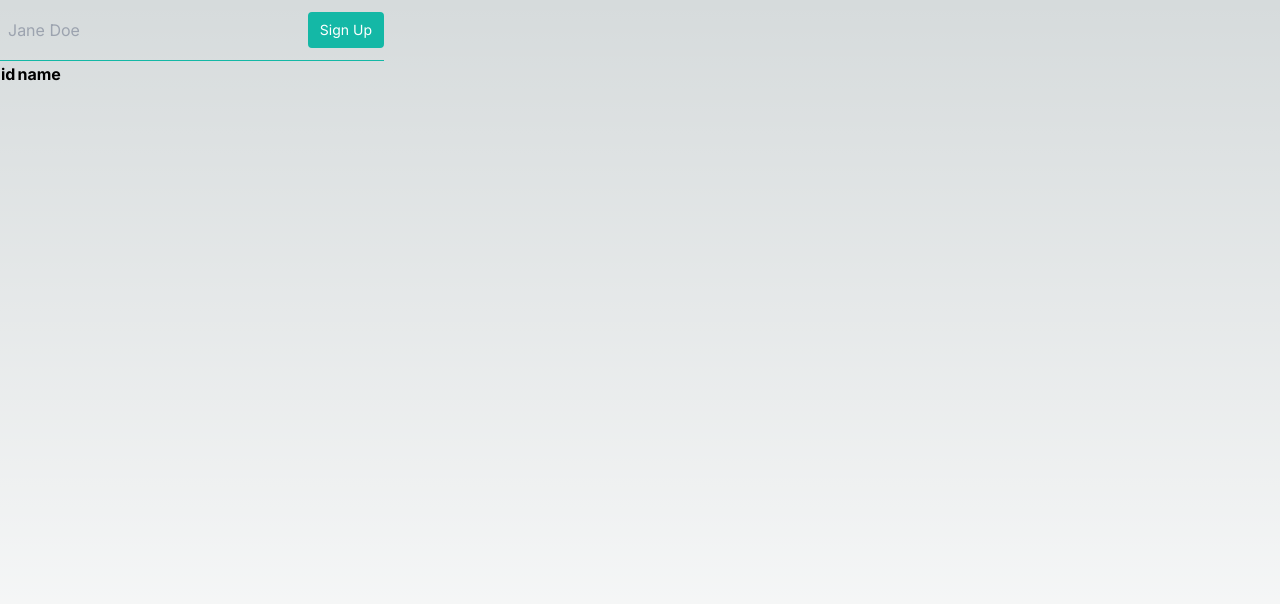
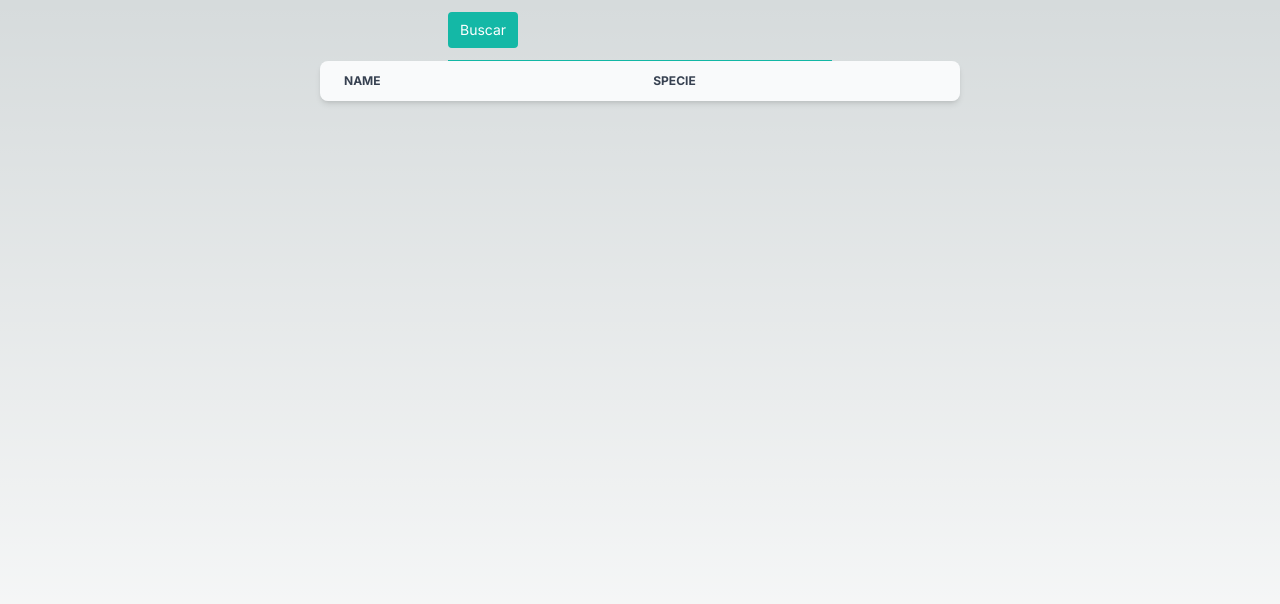
Before and after one commit to julianarce1995/Portafolio, a Next.js app: page / in a window 1280 px wide. Shown: the top 604 px of the page. Built offline with nearby package versions, Linux system fonts and the light colour scheme.

Commit message:
adding styles

```diff
--- a/src/app/page.js
+++ b/src/app/page.js
@@ -1,50 +1,58 @@
-
 "use client";
 
-import { useAppDispatch, useAppSelector } from "../store/hooks"
-import { selectCasasInfo } from "@/store/selector/casasSelector"
-import { useDispatch } from "react-redux"
+import { useAppDispatch, useAppSelector } from "../store/hooks";
+import { selectCasasInfo } from "@/store/selector/casasSelector";
+import { useDispatch } from "react-redux";
 
-import { casasApi } from "@/store/slices/casasSlice"
-import { useEffect, useState } from "react"
-
-
+import { casasApi } from "@/store/slices/casasSlice";
+import { useEffect, useState } from "react";
 
 export default function Home() {
-  const dispatch = useAppDispatch()
-  const info = useAppSelector(selectCasasInfo)
+  const dispatch = useAppDispatch();
+  const info = useAppSelector(selectCasasInfo);
 
   async function name() {
-  await dispatch(casasApi()).then().catch()
+    await dispatch(casasApi()).then().catch();
   }
 
-  useEffect(()=>{
+  useEffect(() => {
     console.log(info);
-  },[info])
-
-
+  }, [info]);
 
   return (
-      <div className='h-screen flex-row  items-center '>
+    <div className="h-screen flex items-center flex-col">
       <form className="w-1/2 max-w-sm">
         <div className="flex items-center border-b border-teal-500 py-3">
-            <input className="appearance-none bg-transparent border-none w-full text-gray-700 mr-3 py-1 px-2 leading-tight focus:outline-none" type="text" placeholder="Jane Doe" aria-label="Full name"></input>
-            <button onClick={name} className="flex-shrink-0 bg-teal-500 hover:bg-teal-700 border-teal-500 hover:border-teal-700 text-sm border-4 text-white py-1 px-2 rounded" type="button">
-              Sign Up
+          <button
+            onClick={name}
+            className="flex-shrink-0 bg-teal-500 hover:bg-teal-700 border-teal-500 hover:border-teal-700 text-sm border-4 text-white py-1 px-2 rounded"
+            type="button"
+          >
+            Buscar
           </button>
         </div>
       </form>
-        <table className="table-auto">
-          <thead>
+
+      <div className="w-1/2 flex overflow-x-auto shadow-md sm:rounded-lg">
+        <table className="w-full text-sm text-left text-gray-500 ">
+          <thead className="text-xs text-gray-700 uppercase bg-gray-50 ">
             <tr>
-              <th>id</th>
-              <th>name</th>
+              <th className="px-6 py-3">name</th>
+              <th className="px-6 py-3">specie</th>
             </tr>
           </thead>
           <tbody>
-          {info?.map((item)=>(<tr key={item.id}><td>{item.name}</td><td>{item.species}</td></tr>))}
+            {info?.map((item) => (
+              <tr className="bg-white border-b">
+                <th className="px-6 py-4 font-medium text-gray-900 whitespace-nowrap">
+                  {item.name}
+                </th>
+                <td className="px-6 py-4">{item.species}</td>
+              </tr>
+            ))}
           </tbody>
         </table>
       </div>
-  )
+    </div>
+  );
 }
```
Lines whose indentation alone changed are shown as unchanged.
